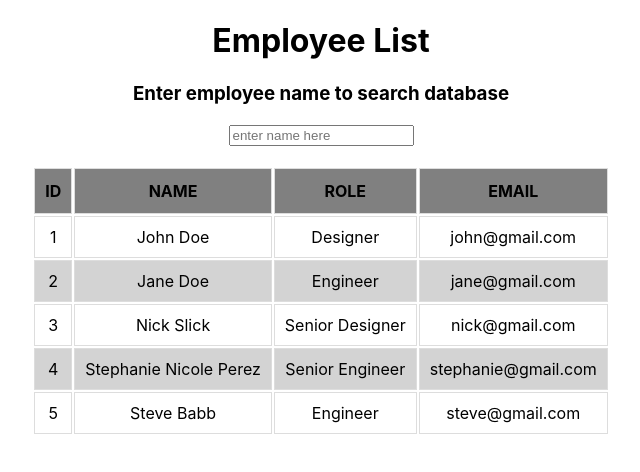
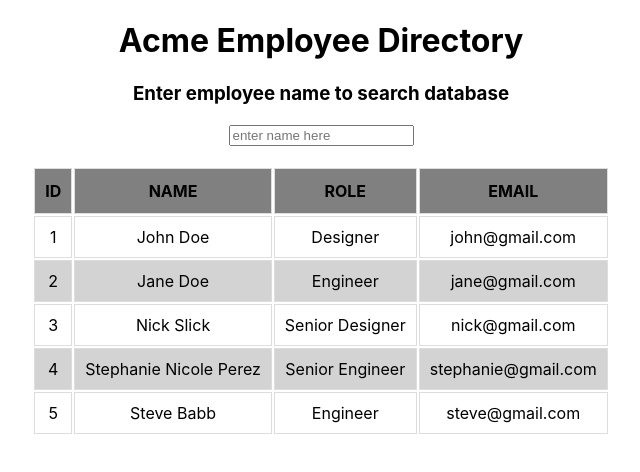
Before and after one commit to verusbabb/employee-list-sort-React, a React (Create React App) app: page / in a window 1280 px wide. Shown: the top 472 px of the page, without its empty margins (319-959 px from the left). Built offline with nearby package versions, Linux system fonts and the light colour scheme.

Commit message:
small text change

```diff
--- a/src/App.js
+++ b/src/App.js
@@ -56,12 +56,12 @@ function App() {
 
   return (
     <div className="App">
-      <h1>Employee List</h1>
+      <h1>Acme Employee Directory</h1>
       <Search handleSearch={handleSearch} />
       {filteredEmployees.length > 0 ? (
         <EmployeeTable employees={filteredEmployees} />
       ) : (
-        <p>Doesn't work here. Try again.</p>
+        <p>Yo Yo, ain't nobody like that here. Probably got fired.</p>
       )}
     </div>
   );
```
